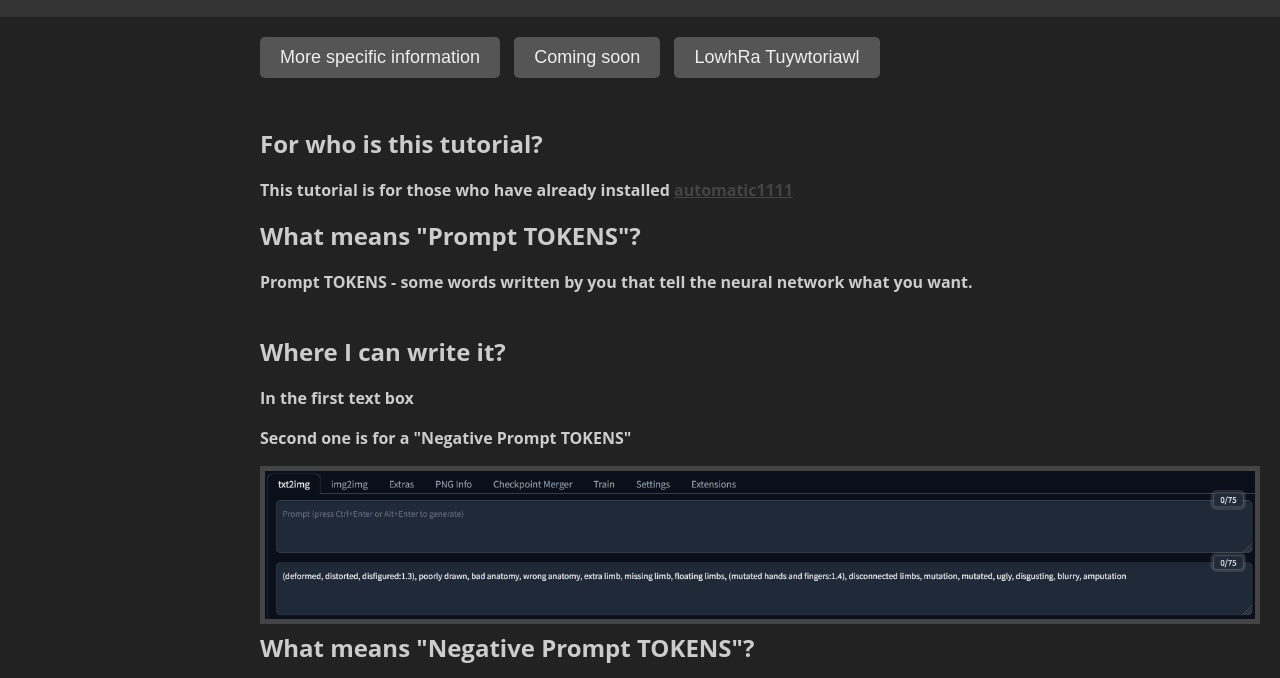
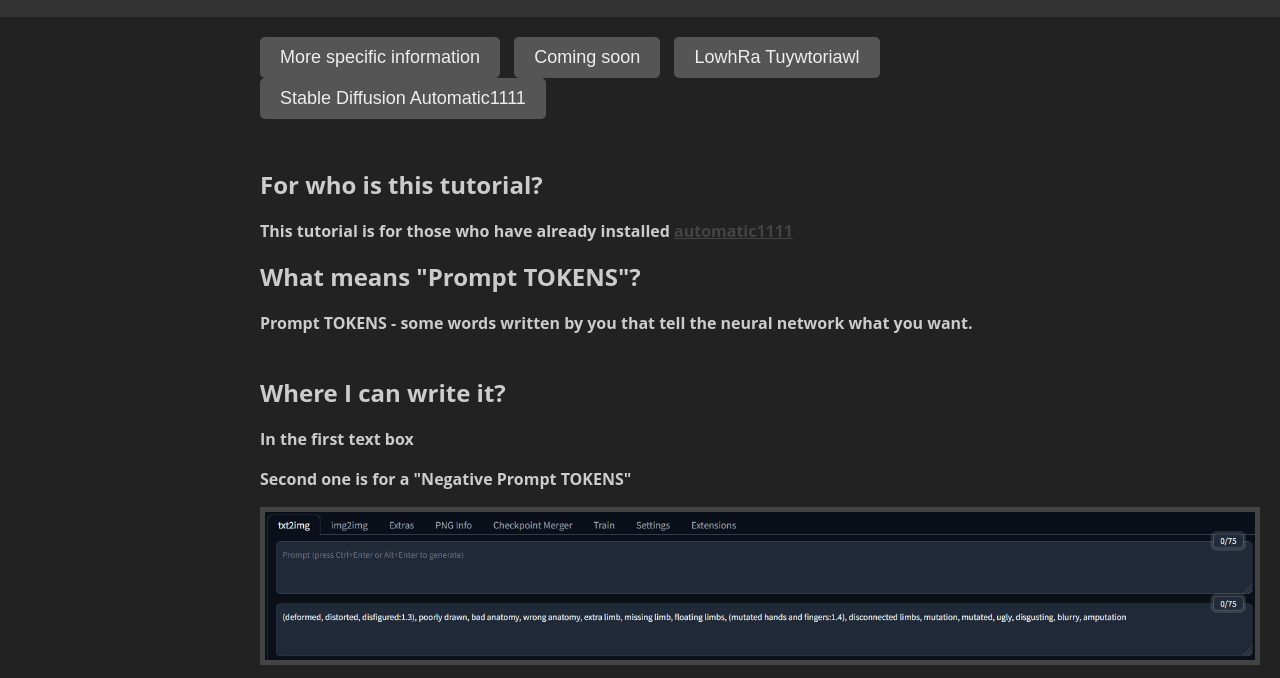
Before and after one commit to EDGES2/Prompt-TOKENS, a plain HTML site: page index.html in a window 1280 px wide. Shown: the part 119-797 px from the top of the page. Drawn offline with Linux system fonts and the light colour scheme.

Commit message:
Koginur`s site

```diff
--- a/index.html
+++ b/index.html
@@ -18,7 +18,7 @@
     <button onclick="location.href='page1.html'">More specific information</button>
     <button onclick="location.href='page2.html'">Coming soon</button>
     <button onclick="location.href='https://miclasher.github.io/lora-training-tutorial/'">LowhRa Tuywtoriawl</button>
-    <!-- <button onclick="location.href='tutorial2.html'">Coming soon</button> -->
+    <button onclick="location.href='https://koginur.github.io/sd-installation-tutorial/'">Stable Diffusion Automatic1111</button>
       <br><br><br><h2>For who is this tutorial?</h2>
       <h4>This tutorial is for those who have already installed <a href = "https://github.com/AUTOMATIC1111/stable-diffusion-webui">automatic1111</a></h><br>
       <h2>What means "Prompt TOKENS"?</h2>
```
